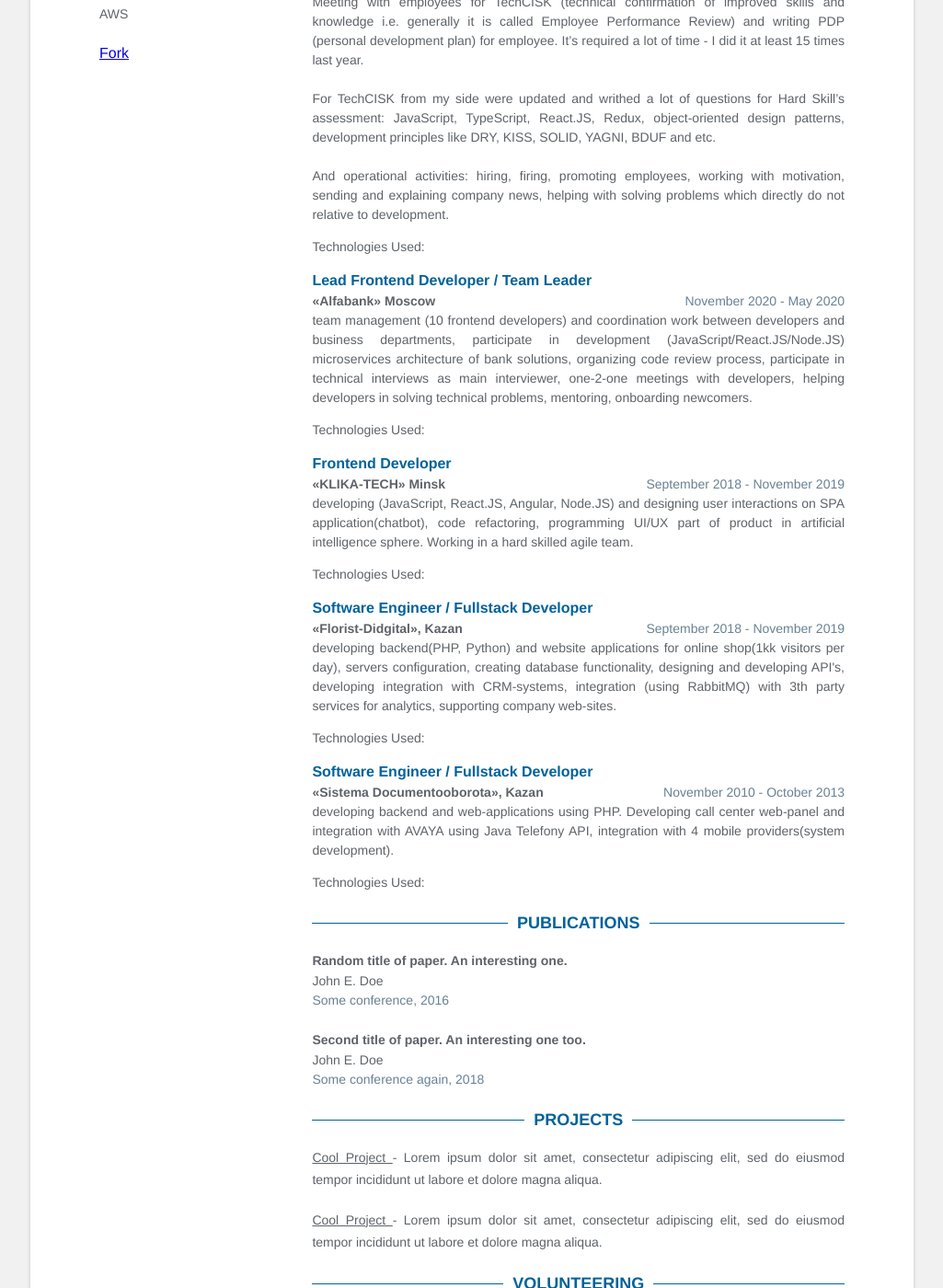
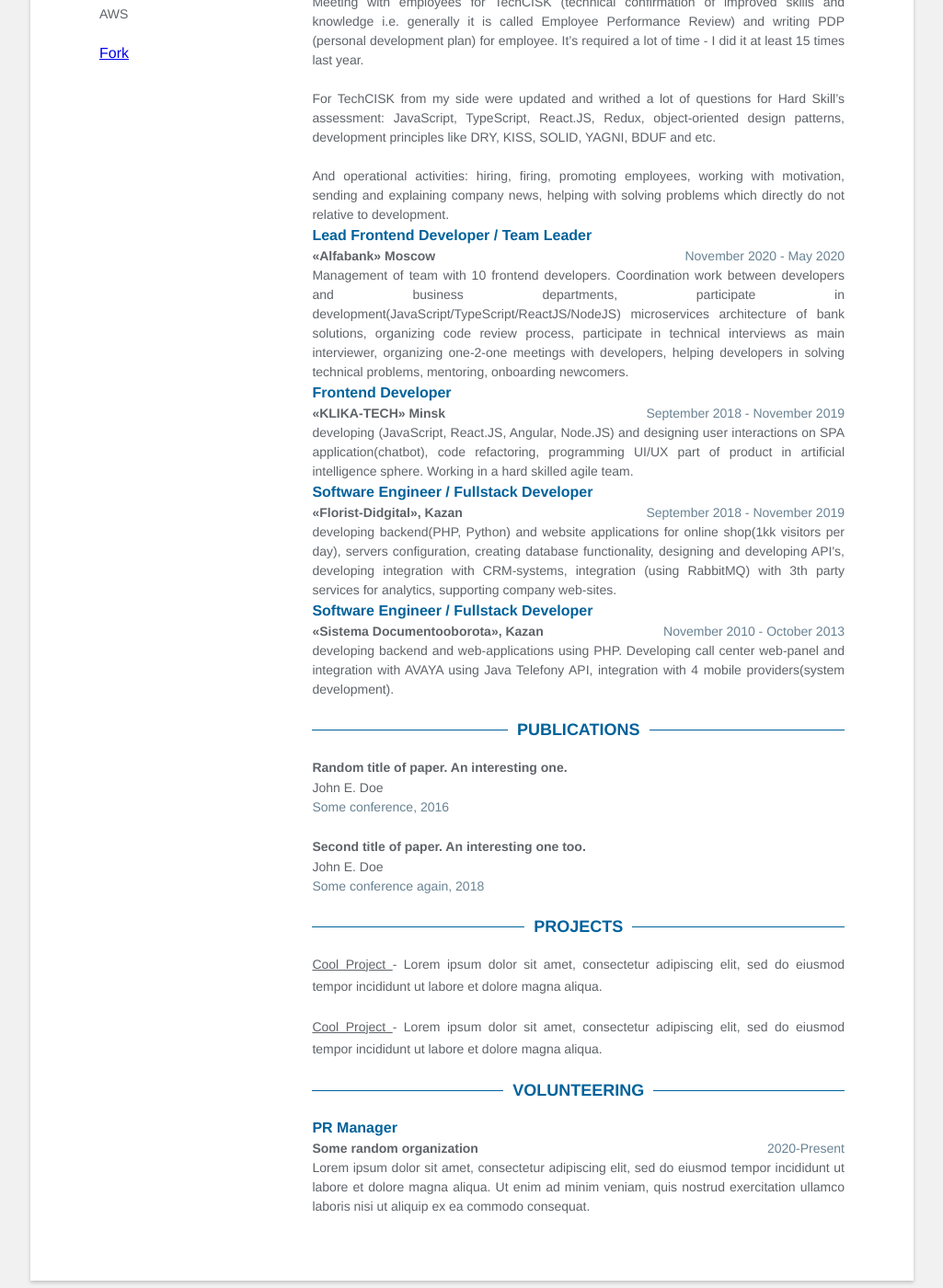
Before and after one commit to sahaviev/sahaviev.github.io, a Jekyll site: the page built from index.html, in a window 1280 px wide and 1400 px high, scrolled down 799 px. Shown: the whole window at 92% size, without its empty margins (127-1152 px from the left). Built offline with Jekyll 4.4.1, drawn with Linux system fonts in a browser that asks for light colours.

Commit message:
CV-1: update information about experience 2

```diff
--- a/_data/data.yml
+++ b/_data/data.yml
@@ -87,10 +87,10 @@ experience:
     company: «Alfabank» Moscow
     country: Russian Federation
     details: |
-      team management (10 frontend developers) and coordination work between developers and business departments,
-      participate in development (JavaScript/React.JS/Node.JS) microservices architecture of bank solutions,
+      Management of team with 10 frontend developers. Coordination work between developers and business departments,
+      participate in development(JavaScript/TypeScript/ReactJS/NodeJS) microservices architecture of bank solutions,
       organizing code review process, participate in technical interviews as main interviewer,
-      one-2-one meetings with developers, helping developers in solving technical problems,
+      organizing one-2-one meetings with developers, helping developers in solving technical problems,
       mentoring, onboarding newcomers.
 
   - role: Frontend Developer
--- a/_includes/experience.html
+++ b/_includes/experience.html
@@ -12,7 +12,9 @@
                 <span class="time">{{exp.time}}</span>
             </div>
             <div class="details">{{exp.details}}</div>
-            <p class="technologies">Technologies Used: {{exp.technologies_used}}</p>
+            {% if exp.technologies_used %}
+                <p class="technologies">Technologies Used: {{exp.technologies_used}}</p>
+            {% endif %}
         </div>
 
     {% endfor %}
```
